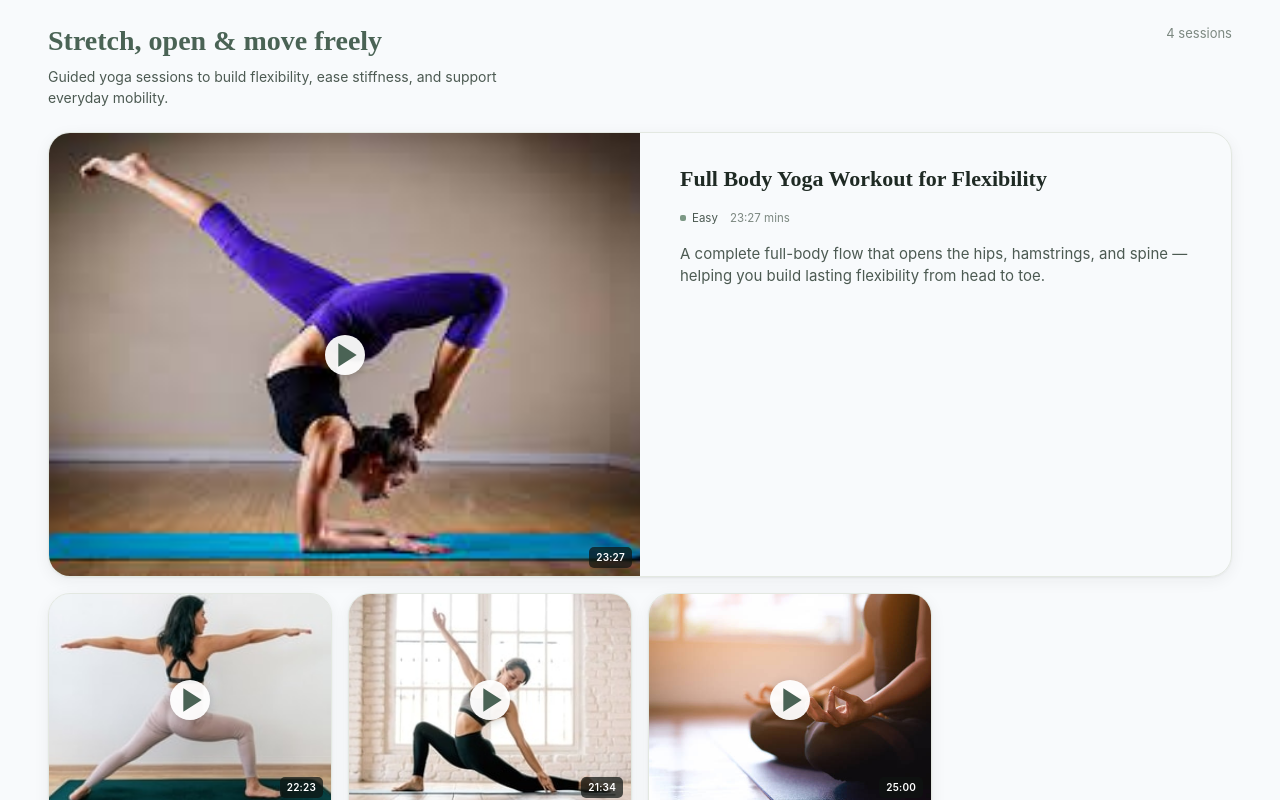
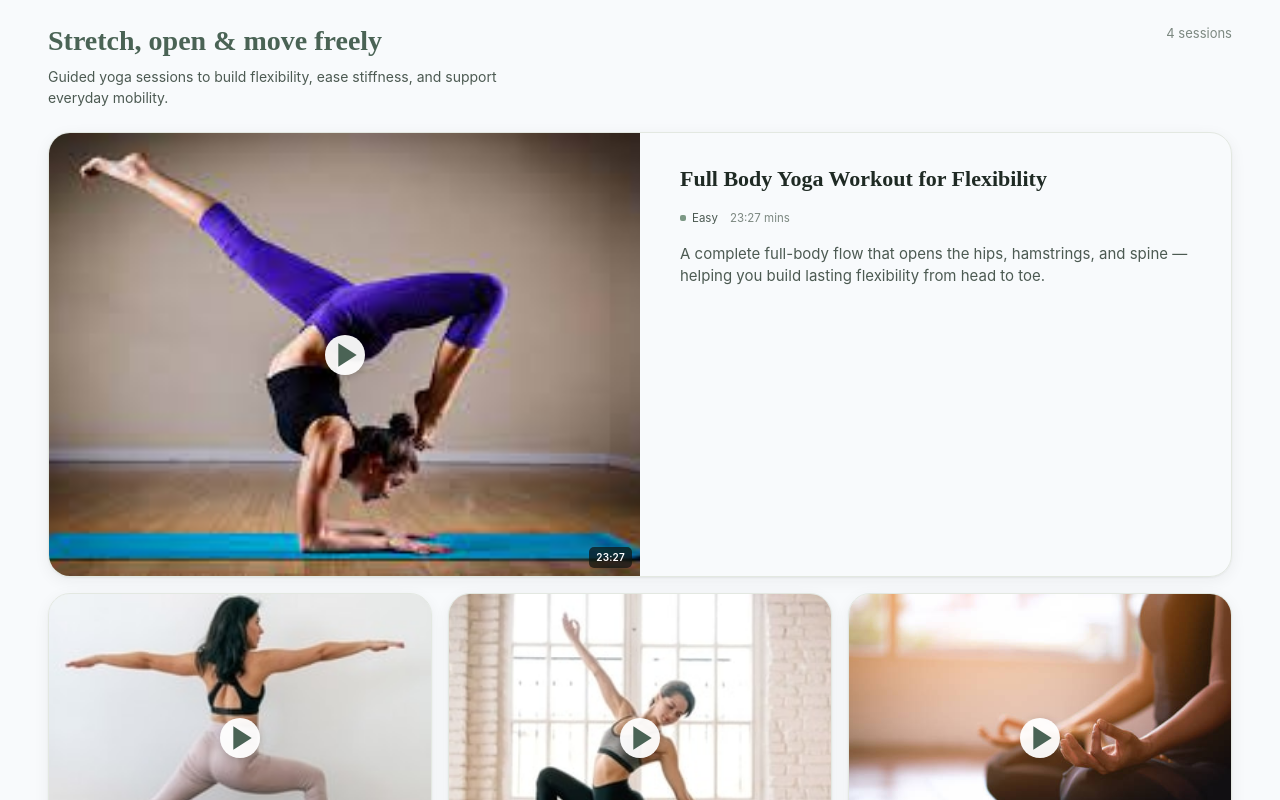
Before and after one commit to anshul779/pathways-yoga, a Next.js app: page /pathway-11 in a window 1280 px wide. Shown: the part 540-1340 px from the top of the page. Built offline with nearby package versions, Linux system fonts and the light colour scheme; a web font is replaced by a local one.

Commit message:
Fix responsive pathway spacing

```diff
--- a/app/pathway-11/globals.css
+++ b/app/pathway-11/globals.css
@@ -575,7 +575,7 @@ button:focus-visible, .scrub:focus-visible{ outline: 2px solid var(--sage); outl
 
 @media (min-width: 1280px){
   .hero h1{ font-size: 64px; }
-  .sessions-grid{ grid-template-columns: repeat(4, minmax(0, 1fr)); }
+  .sessions-grid{ grid-template-columns: repeat(3, minmax(0, 1fr)); }
 }
 
 /* ---------- Large desktop / ultra-wide ---------- */
--- a/app/pathway-12/globals.css
+++ b/app/pathway-12/globals.css
@@ -50,7 +50,7 @@ a{color:inherit;}
 /* ===== Progress header ===== */
 .progress-header{
   position:sticky; top:56px; z-index:40;
-  background:rgba(246,242,234,0.92);
+  background:var(--bg);
   backdrop-filter: blur(8px);
   border-bottom:1px solid var(--line);
 }
```
